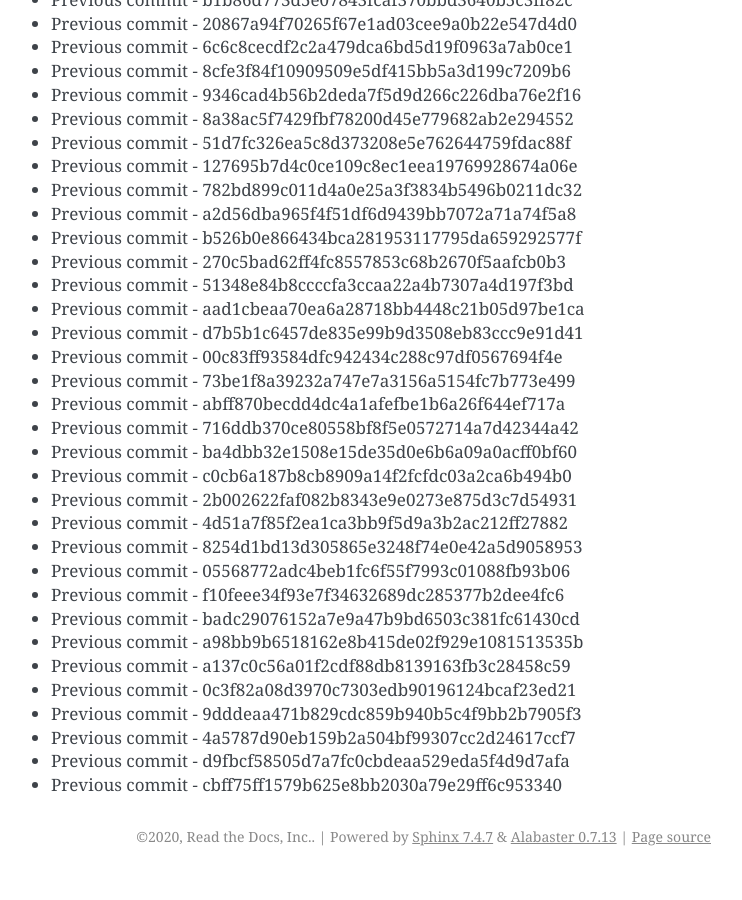
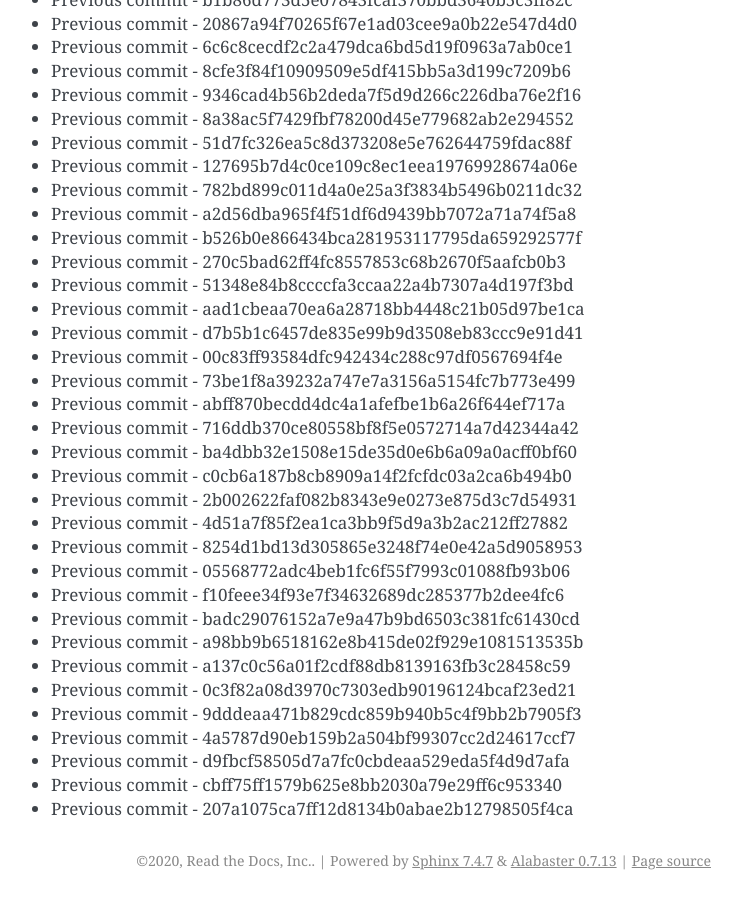
Before and after one commit to readthedocs/rtd-git-stresstest, a Sphinx documentation site: the page built from docs/updates.rst, in a window 1280 px wide and 900 px high, scrolled down 103720 px. Shown: the whole window, without its empty margins (399-1141 px from the left). Built offline with Sphinx 7.4.7, drawn with Linux system fonts in a browser that asks for light colours; before the commit the page ends 104596 px from its top, so only the background shows below that.

Commit message:
Generating commit from previous: 207a1075ca7ff12d8134b0abae2b12798505f4ca

```diff
--- a/docs/updates.rst
+++ b/docs/updates.rst
@@ -4390,3 +4390,4 @@ It can be tested for any performance characteristics.
 * Previous commit - 4a5787d90eb159b2a504bf99307cc2d24617ccf7
 * Previous commit - d9fbcf58505d7a7fc0cbdeaa529eda5f4d9d7afa
 * Previous commit - cbff75ff1579b625e8bb2030a79e29ff6c953340
+* Previous commit - 207a1075ca7ff12d8134b0abae2b12798505f4ca
```
